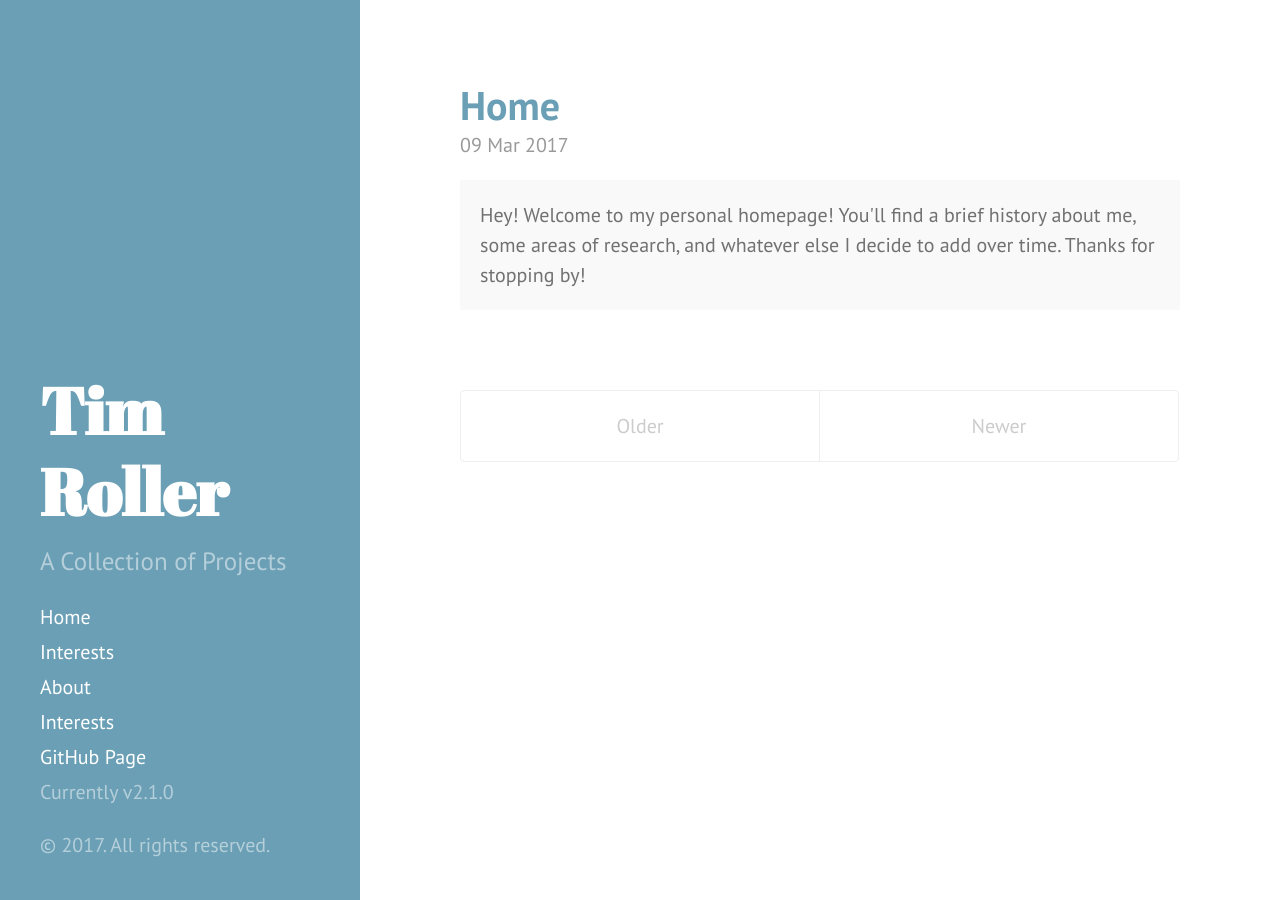
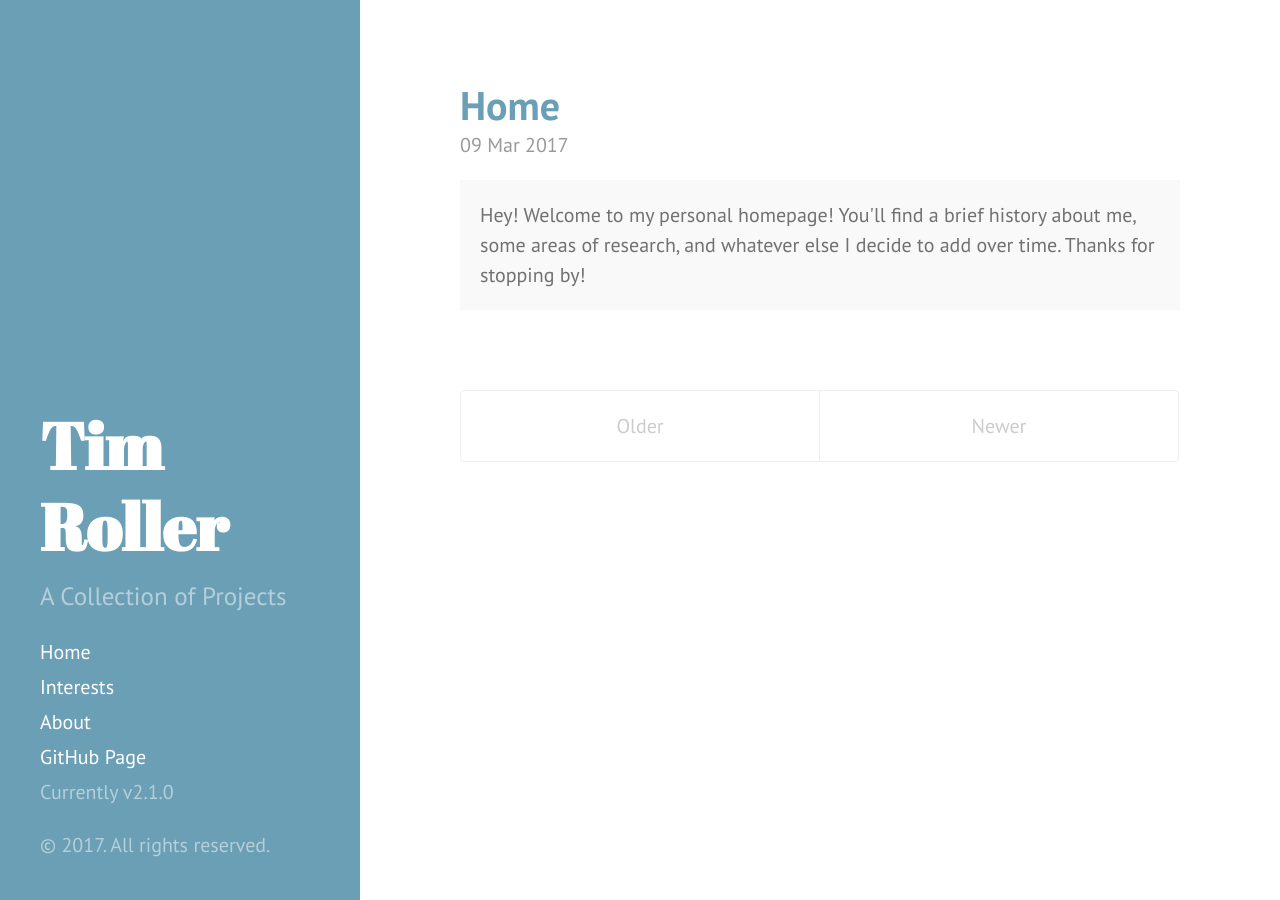
Before and after one commit to TimRoller/TimRoller.github.io, a Jekyll site: the page built from index.html, in a window 1280 px wide. Built offline with Jekyll 4.4.1, drawn with Linux system fonts in a browser that asks for light colours; the list of posts is cut into pages by our own code.

Commit message:
Update sidebar.html

```diff
--- a/_includes/sidebar.html
+++ b/_includes/sidebar.html
@@ -26,7 +26,7 @@
         {% endif %}
       {% endfor %}
 
-      <a class="sidebar-nav-item">Interests</a>
+
       <a class="sidebar-nav-item" href="{{ site.github.repo }}">GitHub Page</a>
       <span class="sidebar-nav-item">Currently v{{ site.version }}</span>
     </nav>
```
